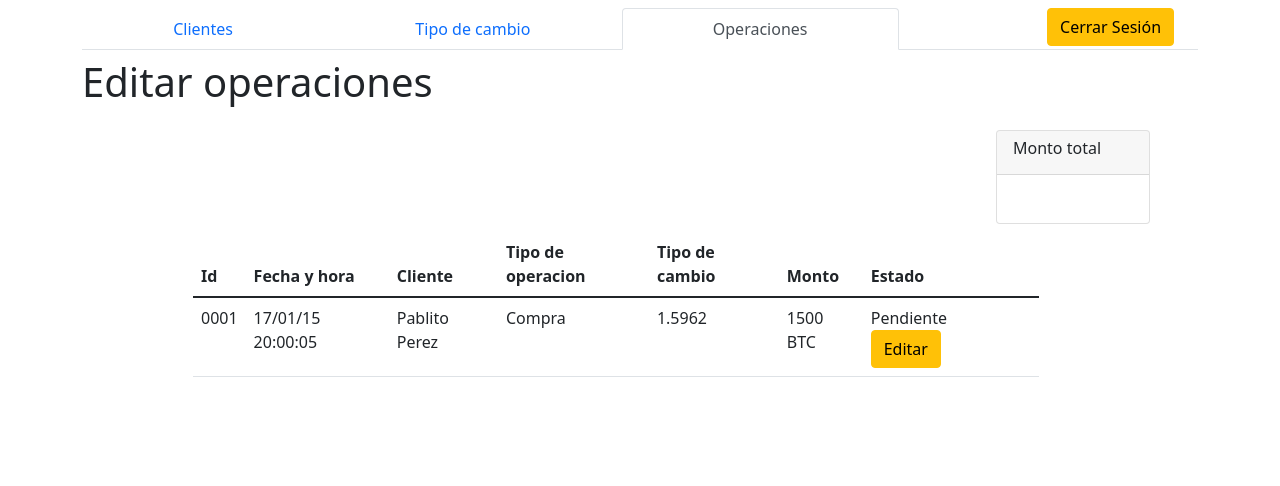
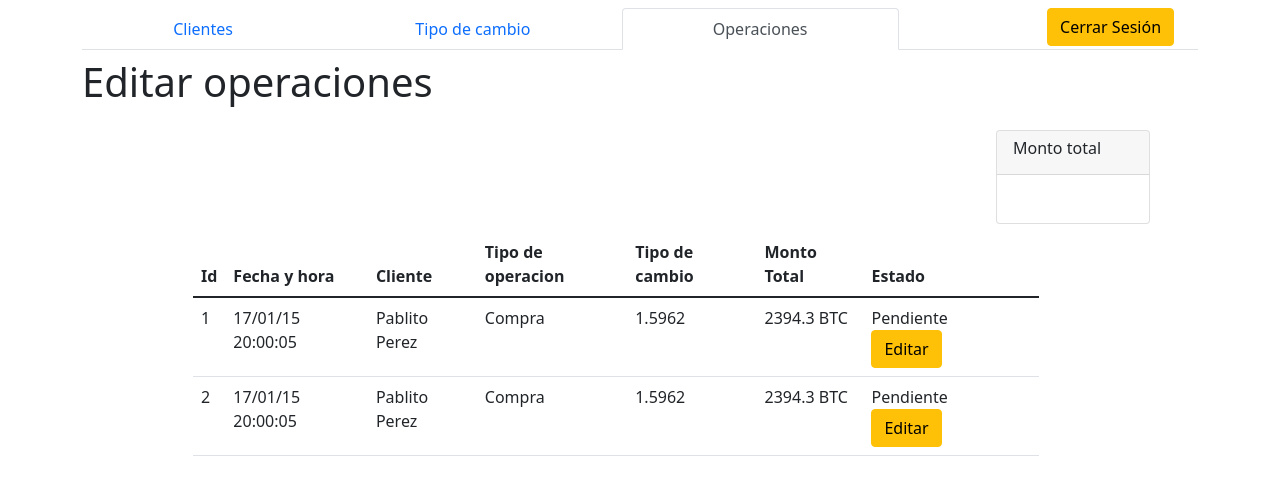
Before and after one commit to sebastianperudev2001/Crypto-Nita, a Next.js app in the folder cryptonita/: page /editarAdminOp in a window 1280 px wide. Shown: the top 486 px of the page. Built offline with nearby package versions, Linux system fonts and the light colour scheme.

Commit message:
cambios adminOp y compra/venta hechos

```diff
--- a/cryptonita/components/compraventa.component.js
+++ b/cryptonita/components/compraventa.component.js
@@ -35,7 +35,7 @@ const CompraVenta = (props) => {
               <div className="col-md">
                 <div className="d-flex justify-content-center pt-4">
                 <button type="button" className="btn btn-light" onClick={cambioOC}>
-                  <img src="https://cdn.pixabay.com/photo/2012/04/10/23/46/arrows-27112_960_720.png" className="imgflechas rounded mx-auto d-block"></img>
+                  <img src="/flecha.png" className="imgflechas rounded mx-auto d-block"></img>
                 </button>
                 </div>
               </div>
@@ -48,6 +48,7 @@ const CompraVenta = (props) => {
                   className="form-control"
                   id="recibir"
                   placeholder="0"
+                  readOnly
                 />
               </div>
             </div>
@@ -92,7 +93,7 @@ const CompraVenta = (props) => {
               <div className="col-md">
                 <div className="d-flex justify-content-center pt-4">
                 <button type="button" className="btn btn-light" onClick={cambioOC}>
-                  <img src="https://cdn.pixabay.com/photo/2012/04/10/23/46/arrows-27112_960_720.png" className="imgflechas rounded mx-auto d-block"></img>
+                  <img src="/flecha.png" className="imgflechas rounded mx-auto d-block"></img>
                 </button>
                 </div>
               </div>
@@ -105,6 +106,7 @@ const CompraVenta = (props) => {
                   className="form-control"
                   id="recibir"
                   placeholder="0"
+                  readOnly
                 />
               </div>
             </div>
--- a/cryptonita/components/listaDatos.component.js
+++ b/cryptonita/components/listaDatos.component.js
@@ -3,8 +3,8 @@ import ButtonLink from "./botonEnlace.component"
 const Listado = (props) => {
     if (props.modo == "admin") {
         return <div className="row container mt-4">
-            <div className="col"/>
-            <div className="col"/>
+            <div className="col" />
+            <div className="col" />
             <div className="col-2">
                 <div className="card">
                     <div className="card-header">
@@ -26,7 +26,7 @@ const Listado = (props) => {
                                 <th>Cliente</th>
                                 <th>Tipo de operacion</th>
                                 <th>Tipo de cambio</th>
-                                <th>Monto</th>
+                                <th>Monto Total</th>
                                 <th>Estado</th>
                             </tr>
                         </thead>
@@ -39,11 +39,11 @@ const Listado = (props) => {
                                         <td>{op.cliente}</td>
                                         <td>{op.tipo}</td>
                                         <td>{op.cambio}</td>
-                                        <td>{op.monto}</td>
+                                        <td>{op.monto*op.cambio+' '+op.moneda}</td>
                                         <td>
                                             <div className="row">
                                                 <div className="col-md">{op.estado}{""} </div>
-                                                <div className="col-md"><ButtonLink nombre="Editar" editar={props.editar} color="btn btn-warning" modo={props.modo} /></div>
+                                                <div className="col-md"><ButtonLink nombre="Editar" editar={()=>{props.editar(op.id)}} color="btn btn-warning" modo={props.modo} /></div>
                                             </div>
                                         </td>
                                     </tr>
@@ -79,7 +79,7 @@ const Listado = (props) => {
                                     <td>{cliente.nombre}</td>
                                     <td>{cliente.correo}</td>
                                     <td>{cliente.telefono}</td>
-                                    <td><ButtonLink nombre="Editar" editar={props.editar} color="btn btn-warning" modo="cliente"  /></td>
+                                    <td><ButtonLink nombre="Editar" editar={props.editar} color="btn btn-warning" modo="cliente" /></td>
                                 </tr>
                             })
                         }
--- a/cryptonita/components/modalLista.component.js
+++ b/cryptonita/components/modalLista.component.js
@@ -8,11 +8,32 @@ const ModalLista = (props) => {
         </Modal.Header>
 
         <Modal.Body>
-            <select className="form-select" aria-label="Default select example">
-                <option selected>Elije una opcion</option>
-                <option value="1">Pendiente</option>
-                <option value="2">Finalizado</option>
-            </select>
+            <form>
+                <div className="row">
+                    <div className="col-md">
+                        <label htmlFor="id" className="form-label">ID</label>
+                        <input type="number" className="form-control" id="id" defaultValue={props.datosOp.id} readOnly />
+                        <label htmlFor="FechaH" className="form-label mt-1">Fecha y Hora</label>
+                        <input type="text" className="form-control" id="FechaH" defaultValue={props.datosOp.fechahora} readOnly />
+                        <label htmlFor="cliente" className="form-label mt-1">Cliente</label>
+                        <input type="text" className="form-control" id="cliente" defaultValue={props.datosOp.cliente} readOnly />
+                        <label htmlFor="tipo" className="form-label mt-1" >Tipo de operacion</label>
+                        <input type="text" className="form-control" id="tipo" defaultValue={props.datosOp.tipo} readOnly />
+                    </div>
+                    <div className="col-md">
+                        <label htmlFor="tipoC" className="form-label">Tipo de cambio</label>
+                        <input type="number" className="form-control" id="tipoC" defaultValue={props.datosOp.cambio} readOnly />
+                        <label htmlFor="monto" className="form-label mt-1">Monto Total</label>
+                        <input type="text" className="form-control" id="monto" defaultValue={props.datosOp.cambio*props.datosOp.monto +' '+props.datosOp.moneda} readOnly />
+                        <label htmlFor="estado" className="form-label mt-1">Estado</label>
+                        <select className="form-select" id="estado" aria-label="Default select example">
+                            <option selected>{props.datosOp.estado}</option>
+                            <option value="1">Pendiente</option>
+                            <option value="2">Finalizado</option>
+                        </select>
+                    </div>
+                </div>
+            </form>
         </Modal.Body>
 
         <Modal.Footer>
--- a/cryptonita/dao/metodos.js
+++ b/cryptonita/dao/metodos.js
@@ -1,4 +1,22 @@
 const navegar=(link)=>{
     location.href=link
 }
-export {navegar}
+
+const obtenerOp = (arreglo,id) =>{
+    if (arreglo==[] ||arreglo  == null){
+        console.log("Vacío")
+        return
+    }
+
+    for(let ope of arreglo){
+        if(ope.id == id){
+            return ope
+        }
+    }
+
+    return null
+}
+
+
+
+export {navegar,obtenerOp}
--- a/cryptonita/pages/editarAdminOp.js
+++ b/cryptonita/pages/editarAdminOp.js
@@ -2,28 +2,51 @@ import { useEffect, useState } from 'react';
 import Listado from '../components/listaDatos.component';
 import ModalLista from '../components/modalLista.component';
 import Navegador from '../components/NavBar.component';
+import { obtenerOp } from '../dao/metodos';
 
 export default function CompraBTC() {
   const [ListadoOperaciones, setListadoOperaciones] = useState([]);
   const [MostrarModal, setMostrarModal] = useState(false);
+  const [OpEnEdicion, setOperacion] = useState({
+    id: '',
+    fechahora: '',
+    cliente: '',
+    tipo: '',
+    cambio: '',
+    monto: '',
+    moneda: '',
+    estado: '',
+  })
+  const [EstadoEdicion, setEstadoEdicion] = useState('')
 
   const ocultarModal = () => {
     setMostrarModal(false);
   };
 
-  const mostrarModalyEdit = () => {
+  const mostrarModalyEdit = (id) => {
     setMostrarModal(true);
+    setOperacion(obtenerOp(ListadoOperaciones, id))
   };
 
   useEffect(() => {
     setListadoOperaciones([
       {
-        id: '0001',
+        id: '1',
         fechahora: '17/01/15 20:00:05',
         cliente: 'Pablito Perez',
         tipo: 'Compra',
         cambio: '1.5962',
-        monto: '1500 BTC',
+        monto: '1500',
+        moneda: 'BTC',
+        estado: 'Pendiente',
+      }, {
+        id: '2',
+        fechahora: '17/01/15 20:00:05',
+        cliente: 'Pablito Perez',
+        tipo: 'Compra',
+        cambio: '1.5962',
+        monto: '1500',
+        moneda: 'BTC',
         estado: 'Pendiente',
       },
     ]);
@@ -41,7 +64,7 @@ export default function CompraBTC() {
           editar={mostrarModalyEdit}
         ></Listado>
       </main>
-      <ModalLista ocultar={ocultarModal} mostrar={MostrarModal}></ModalLista>
+      <ModalLista ocultar={ocultarModal} mostrar={MostrarModal} datosOp={OpEnEdicion}></ModalLista>
     </div>
   );
 }
```
Also changed, not shown: cryptonita/public/flecha.png (added).
